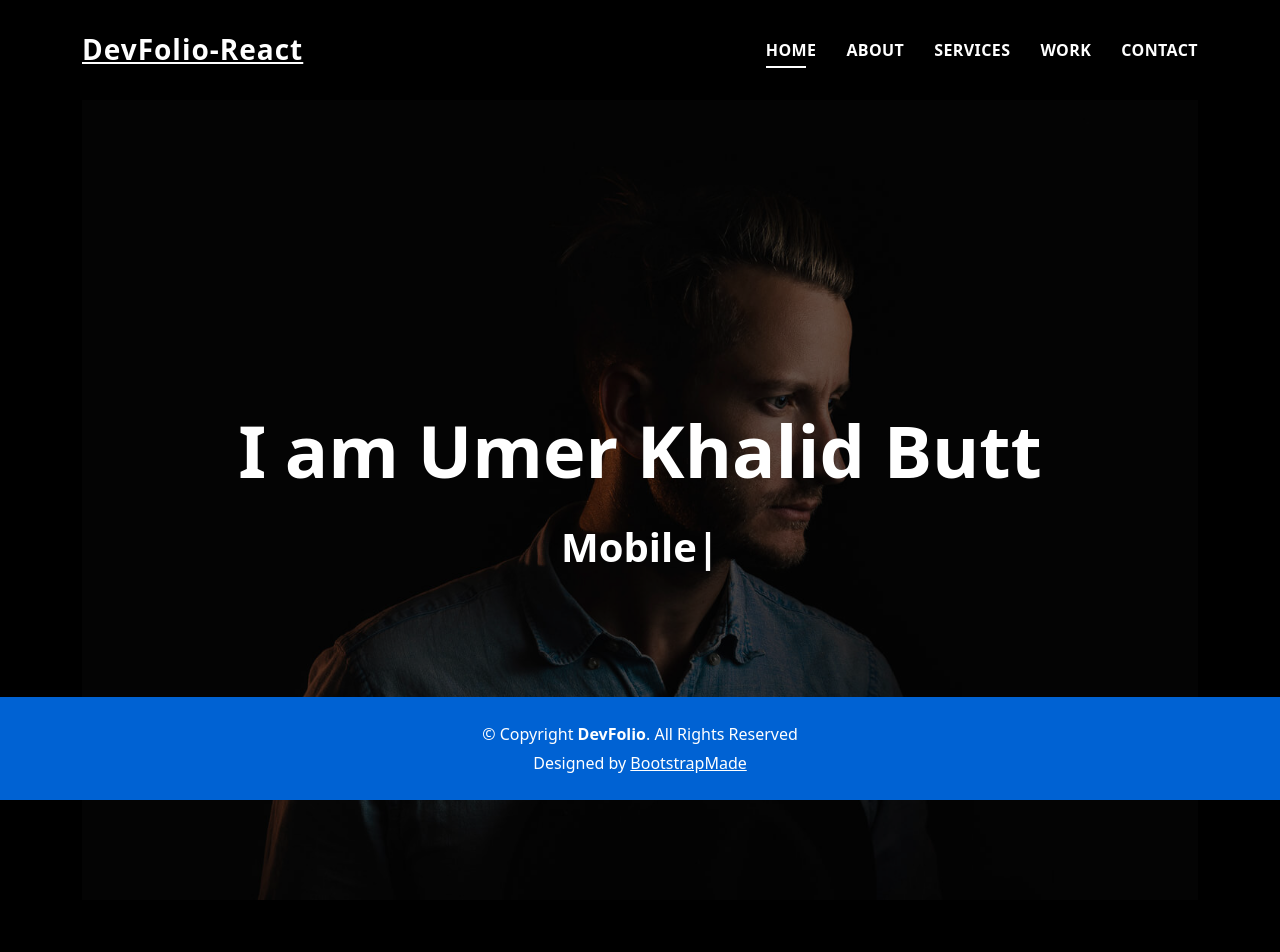
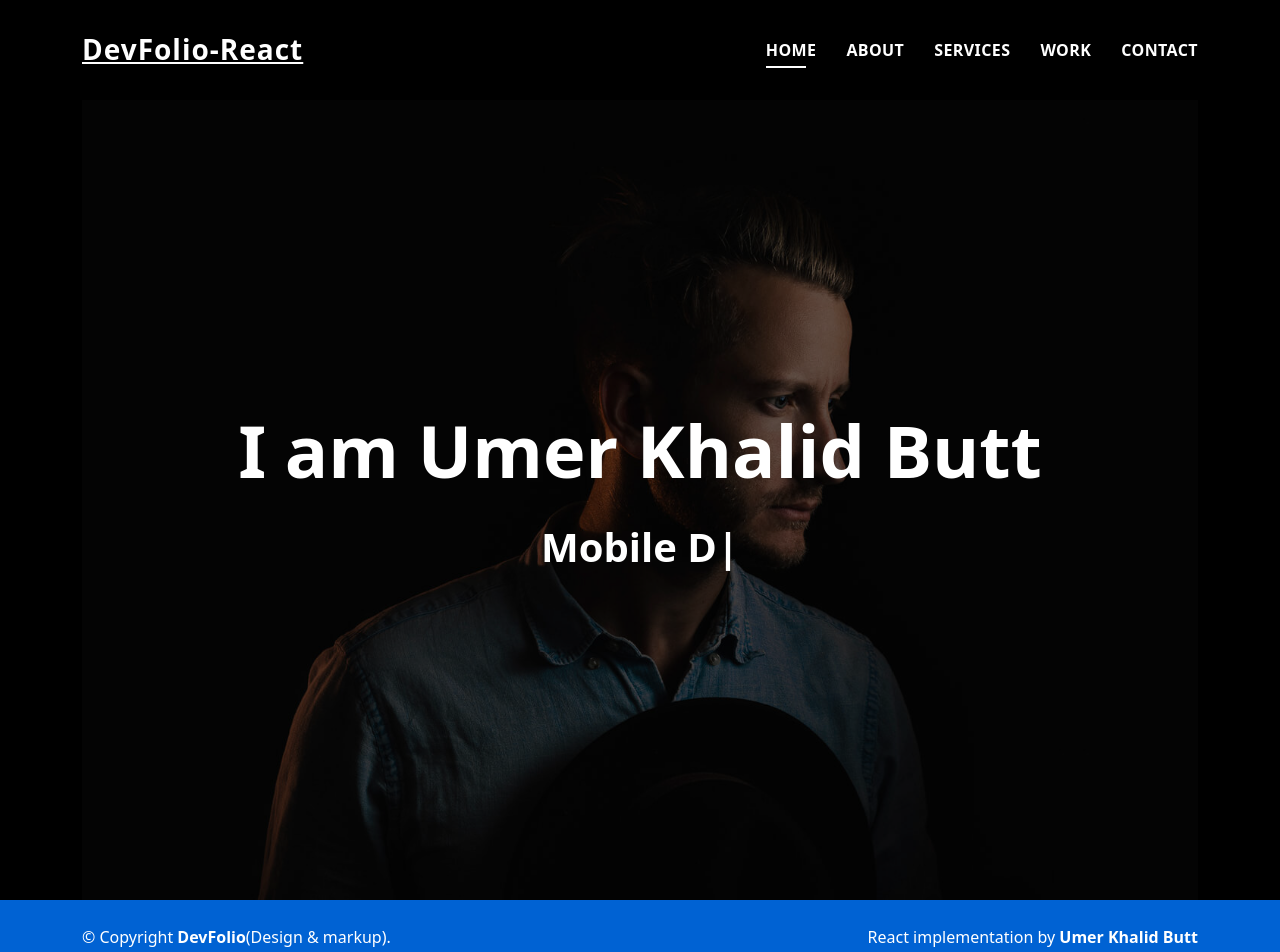
Before and after one commit to umerkb/dev-folio-react, a React (Create React App) app: page / in a window 1280 px wide. Shown: the top 952 px of the page. Before the commit the page ends 900 px from the top, so only its background shows below. Built offline with nearby package versions, Linux system fonts and the light colour scheme.

Commit message:
adding CI/CD

```diff
--- a/src/App.css
+++ b/src/App.css
@@ -1388,3 +1388,6 @@ footer .credits a {
 body {
   background-color: black !important;
 }
+.app-container{
+  min-height: 81.35vh;
+}
--- a/src/components/layout/content.jsx
+++ b/src/components/layout/content.jsx
@@ -8,7 +8,7 @@ import React from "react";
 
 const Content = () => {
   return (
-    <div className="container mt-100">
+    <div className="container mt-100 app-container">
       <Routes>
         <React.Fragment>
           <Route
--- a/src/components/layout/footer.jsx
+++ b/src/components/layout/footer.jsx
@@ -1,17 +1,16 @@
 const Footer = () => {
   return (
-    <footer className="footer fixed-bottom">
+    <footer className="footer">
       <div className="container">
         <div className="row">
           <div className="col-sm-12">
-            <div className="copyright-box">
-              <p className="copyright">
-                &copy; Copyright <strong>DevFolio</strong>. All Rights Reserved
-              </p>
-              <div className="credits">
-                Designed by{" "}
-                <a href="https://bootstrapmade.com/">BootstrapMade</a>
-              </div>
+            <div className="copyright-box d-flex justify-content-between">
+              <span className="copyright">
+                &copy; Copyright <strong>DevFolio</strong>(Design & markup).
+              </span>
+              <span>
+                React implementation by <strong>Umer Khalid Butt</strong>
+              </span>
             </div>
           </div>
         </div>
--- a/src/components/layout/header.jsx
+++ b/src/components/layout/header.jsx
@@ -7,7 +7,7 @@ const Header = () => {
     <header id="header" className="fixed-top bg-black">
       <div className="container d-flex align-items-center justify-content-between">
         <h1 className="logo">
-          <Link to="/">DevFolio-React</Link>
+          <Link to={`${process.env.PUBLIC_URL}/`}>DevFolio-React</Link>
         </h1>
         <NavBar></NavBar>
       </div>
--- a/src/components/layout/navBar.jsx
+++ b/src/components/layout/navBar.jsx
@@ -8,7 +8,8 @@ const NavBar = () => {
           <NavLink
             activeClassName="active"
             className="nav-link scrollto"
-            to={`${process.env.PUBLIC_URL}`}
+            exact
+            to={`${process.env.PUBLIC_URL}/`}
           >
             Home
           </NavLink>
```
